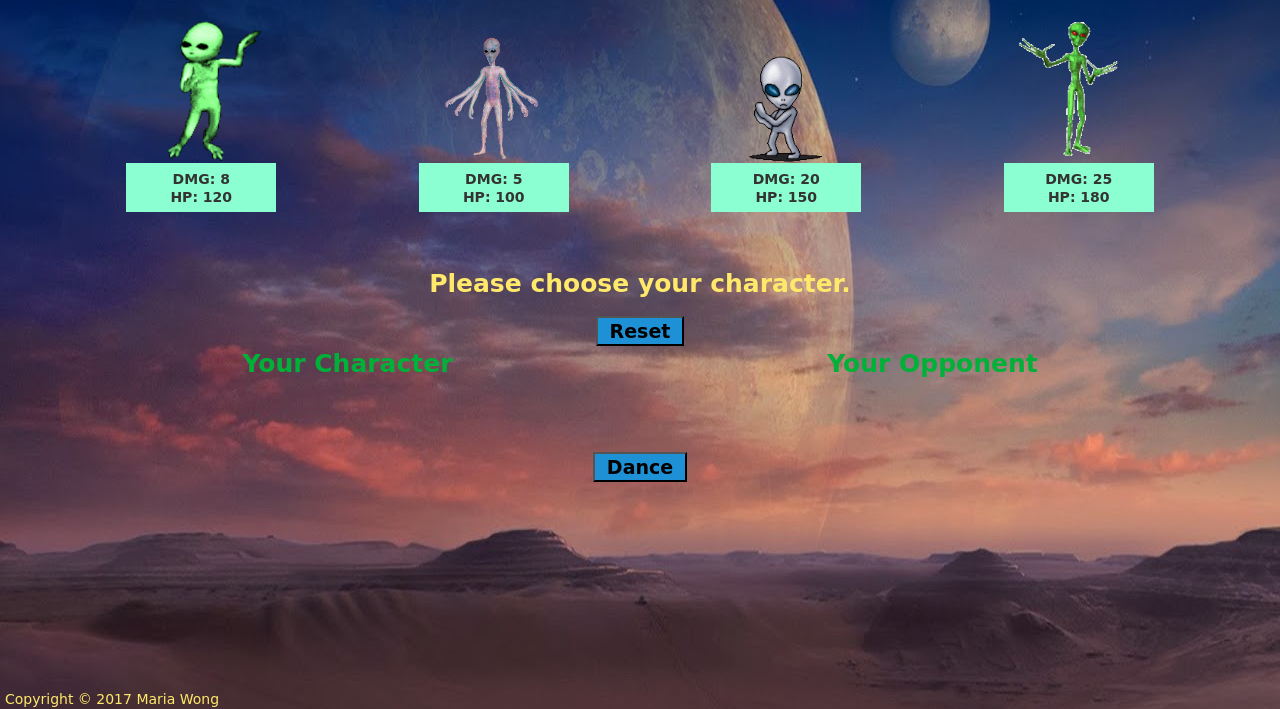
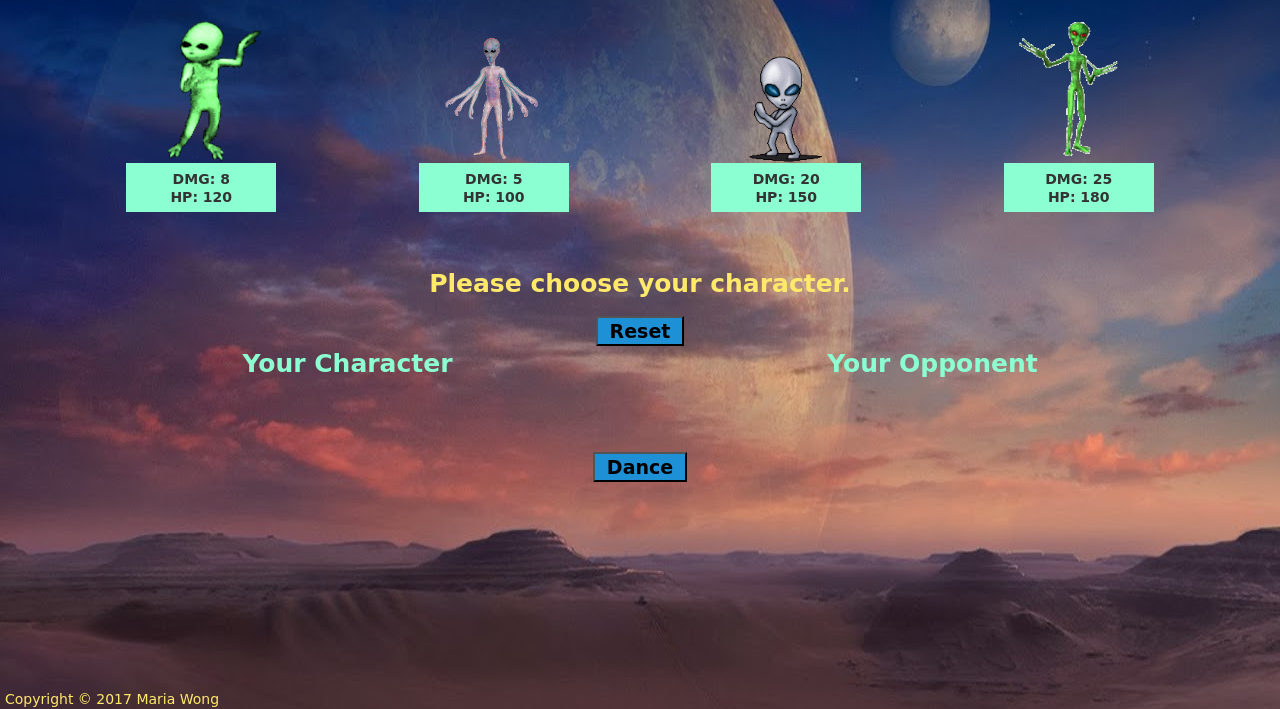
Before and after one commit to mwong770/RPG-Game, a plain HTML site: page index.html in a window 1280 px wide. Shown: the part 101-810 px from the top of the page. Drawn offline with nearby package versions, Linux system fonts and the light colour scheme; a web font is replaced by a local one.

Commit message:
changed font color

```diff
--- a/assets/css/style.css
+++ b/assets/css/style.css
@@ -116,7 +116,7 @@ button {
 #battleLabels {
 	font-weight: bold;
 	font-size: 25px;
-	color: #00b139;
+	color: #8BFFD1;
 	text-align: center;
 }
 
```
